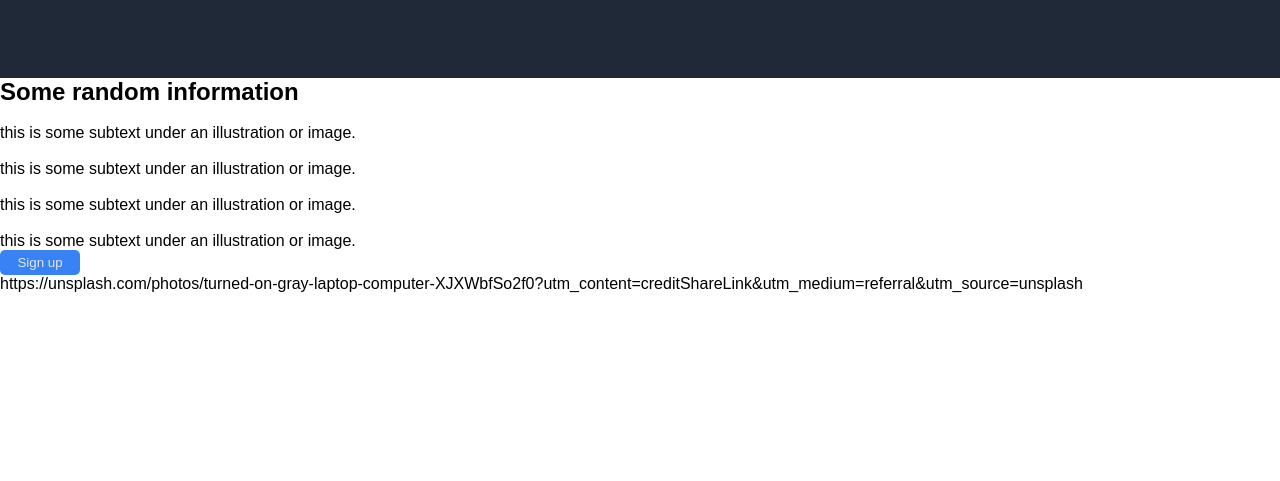
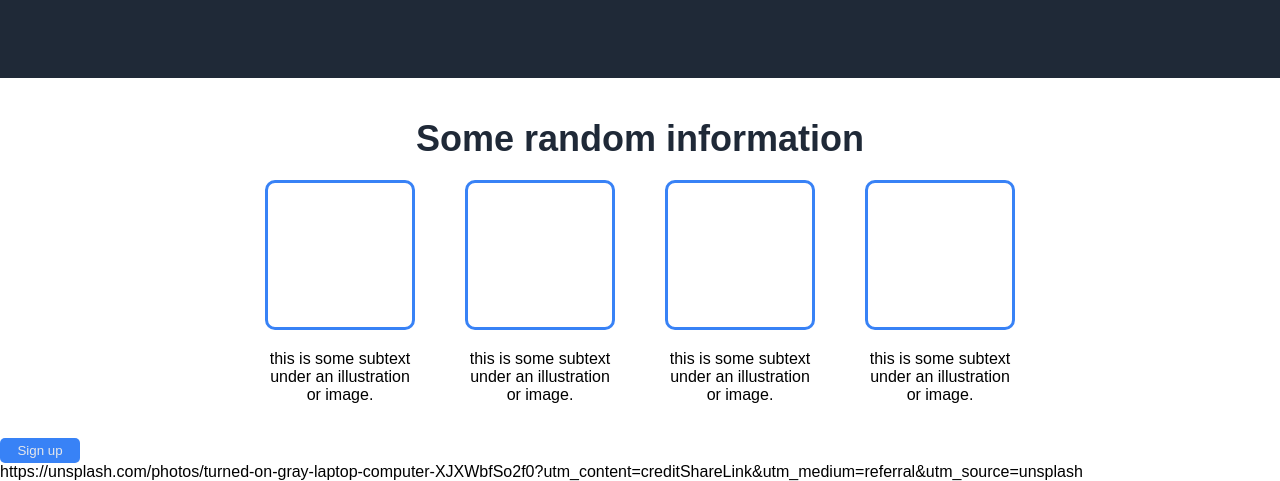
Before and after one commit to NathanC90/landing-page, a plain HTML site: page index.html in a window 1280 px wide. Shown: the part 362-843 px from the top of the page. Before the commit the page ends 800 px from the top, so only its background shows below. Drawn offline with Linux system fonts and the light colour scheme.

Commit message:
Add a card container and add styles to content section

```diff
--- a/index.html
+++ b/index.html
@@ -25,21 +25,23 @@
     </div>
     <div class="content">
         <h2>Some random information</h2>
+        <div class="card-container">
             <div class="card">
-            <img src="" alt="">
+                <div class="portfolio"></div>
                 <p>this is some subtext under an illustration or image.</p>
             </div>
             <div class="card">
-            <img src="" alt="">
+                <div class="portfolio"></div>
                 <p>this is some subtext under an illustration or image.</p>
             </div>
             <div class="card">
-            <img src="" alt="">
+                <div class="portfolio"></div>
                 <p>this is some subtext under an illustration or image.</p>
             </div>
             <div class="card">
-            <img src="" alt="">
+                <div class="portfolio"></div>
                 <p>this is some subtext under an illustration or image.</p>
+            </div>
         </div>
     </div>
     <div class="testimonial">
--- a/style.css
+++ b/style.css
@@ -70,3 +70,45 @@
     height: 50%;
     margin-left: 20px;
 }
+
+.content {
+    width: 100%;
+    height: 45vh;
+    display: flex;
+    flex-direction: column;
+    align-items: center;
+}
+
+.content h2 {
+    font-size: 36px;
+    font-weight: extra-bold;
+    color: #1F2937;
+    padding-top: 5vh;
+}
+
+.card-container {
+    display: flex;
+    padding: 20px;
+    justify-content: center;
+    align-items: center;
+    text-align: center;
+}
+
+.card {
+    display: flex;
+    flex-direction: column;
+    align-items: center;
+    width: 200px;
+    gap: 20px;
+}
+
+.portfolio {
+    width: 150px;
+    height: 150px;
+    border: 3px solid #3882F6;
+    border-radius: 10px;
+}
+
+.card p {
+    width: 150px;
+}
```
Lines whose indentation alone changed are shown as unchanged.
